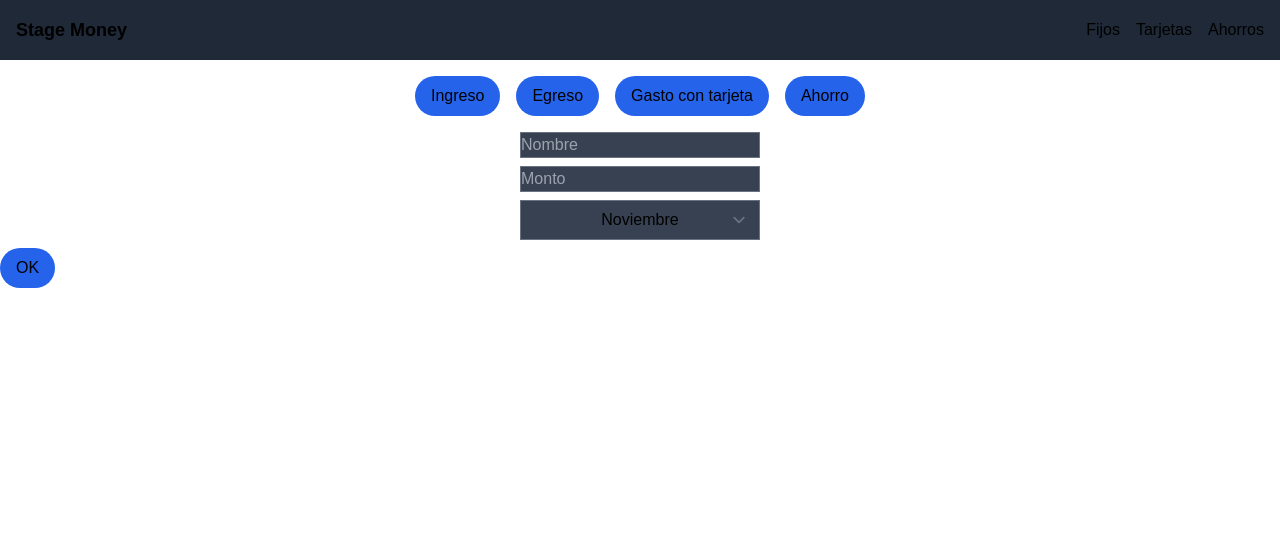
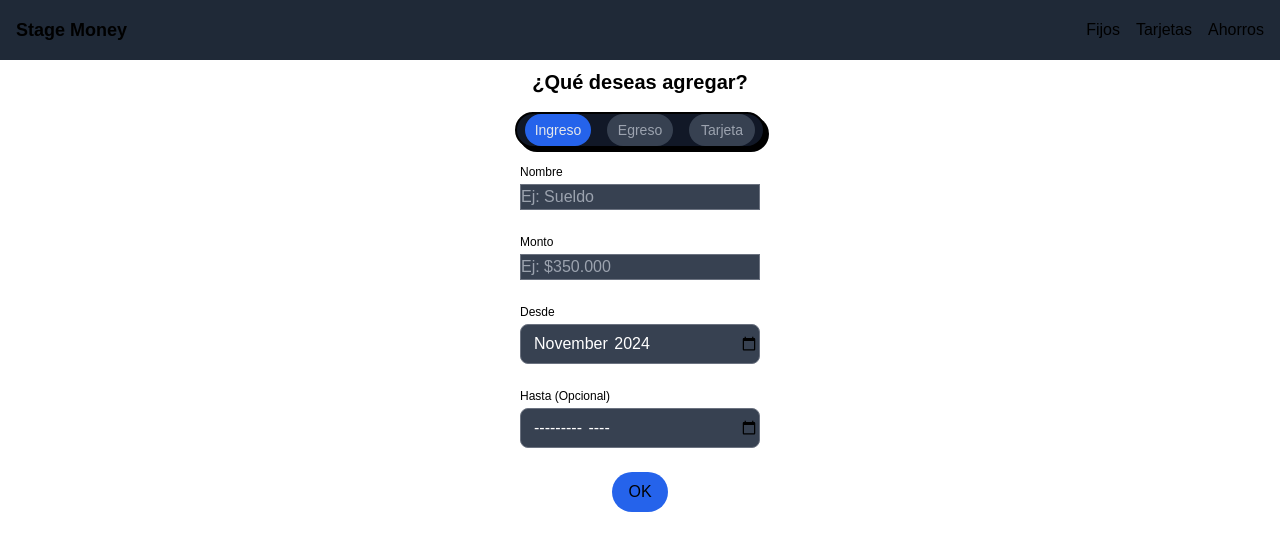
Before and after one commit to MauroCor/rindemas, a React (Create React App) app: page /agregar in a window 1280 px wide. Shown: the top 550 px of the page. Built offline with nearby package versions, Linux system fonts and the light colour scheme.

Commit message:
AddScreen

```diff
--- a/src/App.js
+++ b/src/App.js
@@ -5,7 +5,7 @@ import RouterConfig from './navegation/RouterConfig';
 class App extends Component {
   render() {
     return (
-      <div className="dark">
+      <div>
         <RouterConfig />
       </div>
     );
--- a/src/components/DropComponent.js
+++ b/src/components/DropComponent.js
@@ -1,11 +1,11 @@
 import React, { useState } from 'react';
 
-const DropComponent = () => {
+const DropComponent = ({plhdr}) => {
     const [options, setOptions] = useState(["Sueldo", "Aguinaldo"]);
 
     return (
         <div className="text-center rounded-lg mb-2">
-            <input className='bg-gray-700 w-60' type="text" name="drop" list="drop" placeholder='Nombre'/>
+            <input className='bg-gray-700 w-60' type="text" name="drop" list="drop" placeholder={plhdr} />
             <datalist id="drop">
                 {options.map((opt, index) => (<option key={index} value={opt} />))}
             </datalist>
--- a/src/components/InputPriceComponent.js
+++ b/src/components/InputPriceComponent.js
@@ -2,7 +2,7 @@ const InputPriceComponent = () => {
 
     return (
         <div className="text-center mb-2">
-            <input className='bg-gray-700 w-60' type="number" name="drop" placeholder="Monto" />
+            <input className='bg-gray-700 w-60' type="number" name="drop" placeholder="Ej: $350.000" />
         </div>
     );
 };
--- a/src/components/MonthDropComponent.js
+++ b/src/components/MonthDropComponent.js
@@ -1,24 +1,23 @@
-const MonthDropComponent = ({ value, onChange }) => {
+import React, { useEffect } from 'react';
+
+const MonthDropComponent = ({ value, onChange, type }) => {
+    useEffect(() => {
+        if (type === "Desde" && !value && typeof onChange === "function") {
+            const currentDate = new Date();
+            const formattedDate = `${currentDate.getFullYear()}-${String(currentDate.getMonth() + 1).padStart(2, '0')}`;
+            onChange(formattedDate);
+        }
+    }, [type, value, onChange]);
+
     return (
         <div className="text-center mb-2">
-            <select
+            <input
+                type="month"
                 value={value}
-                onChange={onChange}
-                className="bg-gray-700 w-60 text-center h-10 focus:outline-none focus:ring-2 focus:ring-blue-500"
-            >
-                <option value={1}>Enero</option>
-                <option value={2}>Febrero</option>
-                <option value={3}>Marzo</option>
-                <option value={4}>Abril</option>
-                <option value={5}>Mayo</option>
-                <option value={6}>Junio</option>
-                <option value={7}>Julio</option>
-                <option value={8}>Agosto</option>
-                <option value={9}>Septiembre</option>
-                <option value={10}>Octubre</option>
-                <option selected value={11}>Noviembre</option>
-                <option value={12}>Diciembre</option>
-            </select>
+                onChange={(e) => onChange && onChange(e.target.value)}
+                lang="es"
+                className="bg-gray-700 w-60 pl-3 h-10 focus:outline-none focus:ring-2 focus:ring-blue-500 text-white rounded-lg"
+            />
         </div>
     );
 };
--- /dev/null
+++ b/src/components/OptionSelectorComponent.js
@@ -0,0 +1,33 @@
+import React from 'react';
+
+const Option = ({ value, label, selected, onChange }) => (
+  <label className="relative w-24 h-8 rounded-full cursor-pointer mx-2 flex items-center justify-center">
+    <input
+      type="radio"
+      name="btn"
+      value={value}
+      checked={selected === value}
+      onChange={() => onChange(value)}
+      className="absolute inset-0 opacity-0"
+    />
+    <div
+      className={`w-full h-full rounded-full transition-all flex items-center justify-center ${
+        selected === value ? 'bg-blue-600' : 'bg-gray-700'
+      }`}
+    >
+      <span className={`text-sm font-medium transition-all ${selected === value ? 'text-gray-200' : 'text-gray-400'}`}>
+        {label}
+      </span>
+    </div>
+  </label>
+);
+
+const OptionSelectorComponent = ({ selectedOption, setSelectedOption }) => (
+  <div className="wrapper flex items-center w-[250px] h-9 bg-gray-900 border-2 border-black rounded-full shadow-[4px_4px_0px_0px] shadow-black mx-auto mb-4">
+    <Option value="Ingreso" label="Ingreso" selected={selectedOption} onChange={setSelectedOption} />
+    <Option value="Egreso" label="Egreso" selected={selectedOption} onChange={setSelectedOption} />
+    <Option value="Tarjeta" label="Tarjeta" selected={selectedOption} onChange={setSelectedOption} />
+  </div>
+);
+
+export default OptionSelectorComponent;
--- a/src/pages/AddScreen.js
+++ b/src/pages/AddScreen.js
@@ -1,23 +1,66 @@
+import React, { useState } from 'react';
 import ButtonComponent from '../components/ButtonComponent';
 import DropComponent from '../components/DropComponent';
 import InputPriceComponent from '../components/InputPriceComponent';
 import MonthDropComponent from '../components/MonthDropComponent';
+import OptionSelectorComponent from '../components/OptionSelectorComponent';
+
 
 const AddScreen = () => {
+  const [selectedOption, setSelectedOption] = useState('Ingreso');
+  const [desdeValue, setDesdeValue] = useState();
 
   return (
     <div>
-      <div className="flex justify-center items-center flex-wrap space-x-4 p-4">
-        <ButtonComponent onClick={1} text="Ingreso" />
-        <ButtonComponent onClick={1} text="Egreso" />
-        <ButtonComponent onClick={1} text="Gasto con tarjeta" />
-        <ButtonComponent onClick={1} text="Ahorro" />
+      <h1 className='font-bold text-center text-xl mt-2'>¿Qué deseas agregar?</h1>
+      <div className="p-4">
+        <OptionSelectorComponent selectedOption={selectedOption} setSelectedOption={setSelectedOption} />
+
+        <div className="max-w-xs mx-auto space-y-4">
+
+          {selectedOption === 'Ingreso' && (
+            <>
+              <div className="flex flex-col">
+                <label className="text-xs text-left mb-1 ml-10">Nombre</label>
+                <DropComponent plhdr='Ej: Sueldo' />
+              </div>
+            </>
+          )}
+
+          {selectedOption === 'Egreso' && (
+            <>
+              <div className="flex flex-col">
+                <label className="text-xs text-left mb-1 ml-10">Nombre</label>
+                <DropComponent plhdr='Ej: Alquiler' />
+              </div>
+            </>
+          )}
+          {selectedOption != 'Tarjeta' && (
+            <>
+              <div className="flex flex-col">
+                <label className="text-xs text-left mb-1 ml-10">Monto</label>
+                <InputPriceComponent />
+              </div>
+              <div className="flex flex-col">
+                <label className="text-xs text-left mb-1 ml-10">Desde</label>
+                <MonthDropComponent type="Desde" value={desdeValue} onChange={setDesdeValue} />
+              </div>
+              <div className="flex flex-col">
+                <label className="text-xs text-left mb-1 ml-10">Hasta (Opcional)</label>
+                <MonthDropComponent />
+              </div>
+            </>
+          )}
+
+          {selectedOption === 'Tarjeta' && (
+            <h1>Muy pronto...</h1>
+          )}
+
+          <div className="flex justify-center mt-4">
+            <ButtonComponent onClick={1} text="OK" />
+          </div>
+        </div>
       </div>
-
-      <DropComponent />
-      <InputPriceComponent />
-      <MonthDropComponent />
-      <ButtonComponent onClick={1} text="OK" />
     </div>
   );
 };
```
